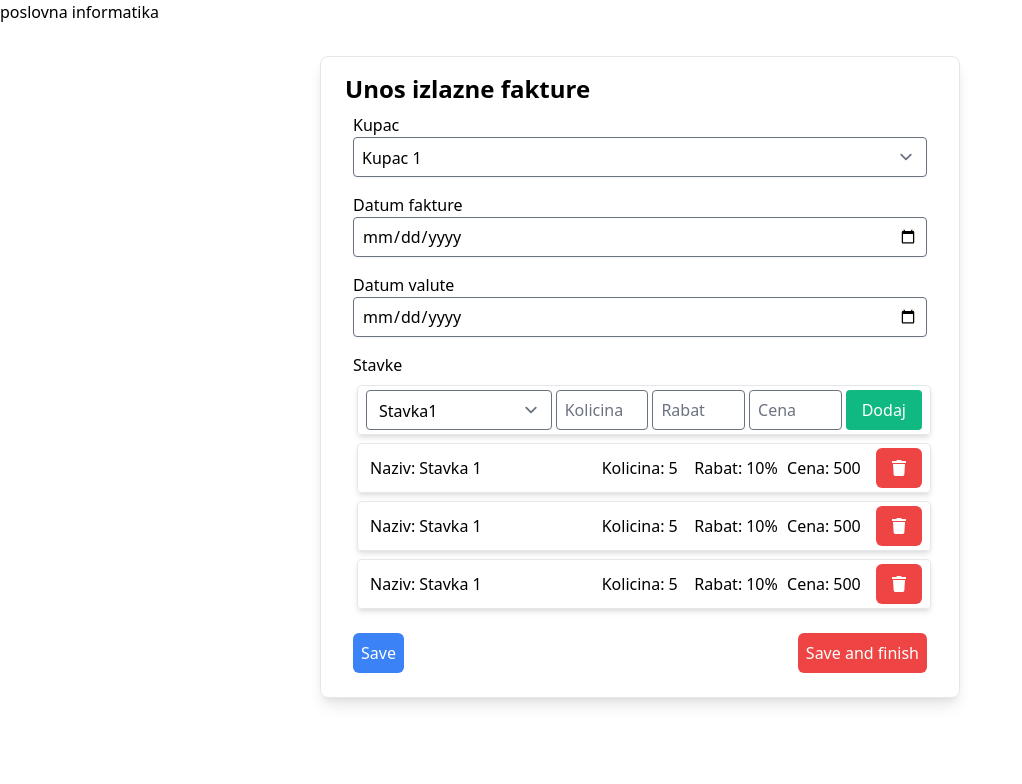
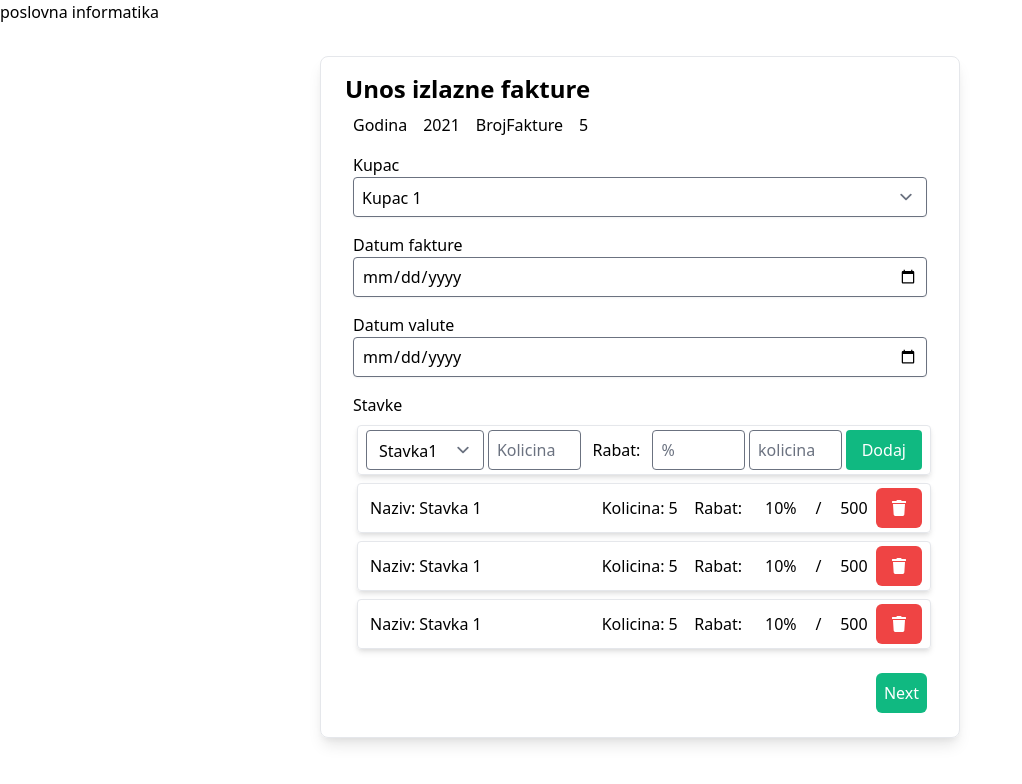
Before and after one commit to Legionar14/poslovna-informatika-fe, a React (Create React App) app: page /unos-izlazne-fakture in a window 1280 px wide. Shown: the top 784 px of the page, without its empty margins (0-1022 px from the left). Built offline with nearby package versions, Linux system fonts and the light colour scheme.

Commit message:
Nastavio rad na pregledu fakture

```diff
--- a/package.json
+++ b/package.json
@@ -17,6 +17,7 @@
     "react-hook-form": "^6.14.2",
     "react-router-dom": "^5.2.0",
     "react-scripts": "4.0.1",
+    "react-table": "^7.6.3",
     "web-vitals": "^0.2.4"
   },
   "scripts": {
--- a/src/App.jsx
+++ b/src/App.jsx
@@ -1,4 +1,5 @@
 import { Route, Switch, BrowserRouter as Router } from "react-router-dom";
+import PregledIzlazneFakture from "./PregledIzlazneFakture/PregledIzlazneFakture";
 import UnosIzlazneFakture from "./UnosIzlazneFakture/UnosIzlazneFakture"
 
 function App() {
@@ -8,6 +9,7 @@ function App() {
         <h1>poslovna informatika</h1>
         <Switch>
           <Route path="/unos-izlazne-fakture" component={UnosIzlazneFakture} />
+          <Route path="/pregled-izlazne-fakture" component={PregledIzlazneFakture} />
         </Switch>
       </Router>
     </div>
--- /dev/null
+++ b/src/PregledIzlazneFakture/PregledIzlazneFakture.jsx
@@ -0,0 +1,42 @@
+import FormContainer from "../components/FormContainer/FormContainer"
+
+const PregledIzlazneFakture = () => {
+    return (
+        <FormContainer formName="Pregled izlazne fakture">
+            <div className="w-full grid grid-cols-2 mt-8">
+                <span className="font-medium">
+                    Broj fakture:
+                </span>
+                <span>
+                    5
+                </span>
+                <span className="font-medium">
+                    Godina fakture:
+                </span>
+                <span>
+                    2021
+                </span>
+                <span className="font-medium">
+                    Datum fakture:
+                </span>
+                <span>
+                    7/2/2021
+                </span>
+                <span className="font-medium">
+                    Datum valute:
+                </span>
+                <span>
+                    7/2/2021
+                </span>
+                <span className="font-medium">
+                    Kupac
+                </span>
+                <span>
+                    Kupac 1
+                </span>
+            </div>
+        </FormContainer>
+    )
+}
+
+export default PregledIzlazneFakture
--- a/src/UnosIzlazneFakture/UnosIzlazneFakture.jsx
+++ b/src/UnosIzlazneFakture/UnosIzlazneFakture.jsx
@@ -1,16 +1,26 @@
 import DodajStavkuItem from "../components/DodajStavkuItem/DodajStavkuItem"
+import FormContainer from "../components/FormContainer/FormContainer"
 import StavkaFaktureItem from "../components/StavkaFaktureItem/StavkaFaktureItem"
 
 const UnosIzlazneFakture = () => {
     return (
-        <div className="container w-1/2 mx-auto mt-8 shadow-lg px-6 py-4 rounded-lg border">
-            <div className="w-full">
-                <h2 className="text-2xl font-semibold">
-                    Unos izlazne fakture
-                </h2>
-            </div>
+        <FormContainer formName="Unos izlazne fakture">
             <div className="w-full">
                 <form className="w-full flex flex-col px-2">
+                    <div className="my-2 flex flex-row">
+                        <span className="font-medium mr-4">
+                            Godina
+                        </span>
+                        <span>
+                            2021
+                        </span>
+                        <span className="font-medium mx-4">
+                            BrojFakture
+                        </span>
+                        <span>
+                            5
+                        </span>
+                    </div>
                     <div className="my-2">
                         <span className="font-medium">Kupac</span>
                         <select className="shadow-sm w-full h-10 px-2 rounded">
@@ -29,19 +39,18 @@ const UnosIzlazneFakture = () => {
                     <div className="my-2">
                         <span className="font-medium">Stavke</span>
                         <div className="w-full">
-                            <DodajStavkuItem/>
+                            <DodajStavkuItem />
                             <StavkaFaktureItem />
                             <StavkaFaktureItem />
                             <StavkaFaktureItem />
                         </div>
                     </div>
-                    <div className="my-2 w-100 flex flex-row justify-between">
-                        <button type="button" className="bg-blue-500 py-1 px-2 font-medium text-white rounded-md h-10">Save</button>
-                        <button type="submit" className="bg-red-500 py-1 px-2 font-medium text-white rounded-md h-10">Save and finish</button>
+                    <div className="my-2 w-100 flex flex-row justify-end">
+                        <button type="submit" className="bg-green-500 py-1 px-2 font-medium text-white rounded-md h-10">Next</button>
                     </div>
                 </form>
             </div>
-        </div>
+        </FormContainer>
     )
 }
 
--- a/src/components/DodajStavkuItem/DodajStavkuItem.jsx
+++ b/src/components/DodajStavkuItem/DodajStavkuItem.jsx
@@ -2,17 +2,20 @@
 const DodajStavkuItem = () => {
     return (
         <div className="container w-full mx-1 my-2 py-1 shadow-md px-2 border rounded">
-           <form className="flex flex-row">
-                <select name="" id="" className="h-10 flex-grow rounded border-opacity-25">
+           <div className="flex flex-row items-center">
+                <select name="" id="" className="h-10 flex-grow rounded">
                     <option value="s1">Stavka1</option>
                     <option value="s2">Stavka2</option>
                 </select>
-                <input type="number" name="kolicina" id="kolicina" placeholder="Kolicina" className="h-10 px-2 ml-1 w-2/12 rounded border-opacity-25"/>
-                <input type="number" name="rabat" id="rabat" placeholder="Rabat" className="h-10 px-2 ml-1 w-2/12 rounded border-opacity-25"/>
-                <input type="number" name="cena" id="cena" placeholder="Cena" className="h-10 px-2 ml-1 w-2/12 rounded border-opacity-25"/>
+                <input type="number" name="kolicina" id="kolicina" placeholder="Kolicina" className="h-10 px-2 ml-1 w-2/12 rounded"/>
+                <span className="px-2 ml-1 rounded font-medium">
+                    Rabat:
+                </span>
+                <input type="number" name="rabat" id="rabat" placeholder="%" className="h-10 px-2 ml-1 w-2/12 rounded"/>
+                <input type="number" name="cena" id="cena" placeholder="kolicina" className="h-10 px-2 ml-1 w-2/12 rounded"/>
 
-                <button type="submit" className="px-4 ml-1 align-self-end bg-green-500 rounded text-white justify-self-end font-medium">Dodaj</button>
-           </form>
+                <button className="h-10 px-4 ml-1 align-self-end bg-green-500 rounded text-white justify-self-end font-medium">Dodaj</button>
+           </div>
         </div>
     )
 }
--- /dev/null
+++ b/src/components/FormContainer/FormContainer.jsx
@@ -0,0 +1,16 @@
+const FormContainer = ({ children, formName }) => {
+    return (
+        <div className="container w-1/2 mx-auto mt-8 shadow-lg px-6 py-4 rounded-lg border">
+            <div className="w-full">
+                <h2 className="text-2xl font-semibold">
+                    { formName }
+                </h2>
+            </div>
+            {
+                children
+            }
+        </div>
+    )
+}
+
+export default FormContainer
--- a/src/components/StavkaFaktureItem/StavkaFaktureItem.jsx
+++ b/src/components/StavkaFaktureItem/StavkaFaktureItem.jsx
@@ -20,17 +20,15 @@ const StavkaFaktureItem = () => {
                     5
                 </span>
             </div>
-            <div className="w-2/12 h-10 flex flex-row items-center">
+            <div className="w-4/12 h-10 flex flex-row items-center justify-between pr-2">
                 <span className="font-medium px-1">
                     Rabat:
                 </span>
                 <span>
                     10%
                 </span>
-            </div>
-            <div className="w-2/12 h-10 flex flex-row items-center">
-                <span className="font-medium px-1">
-                    Cena:
+                <span>
+                    /
                 </span>
                 <span>
                     500
```
Also changed, not shown: 2 other files (tests, documents, lock files or other folders).
